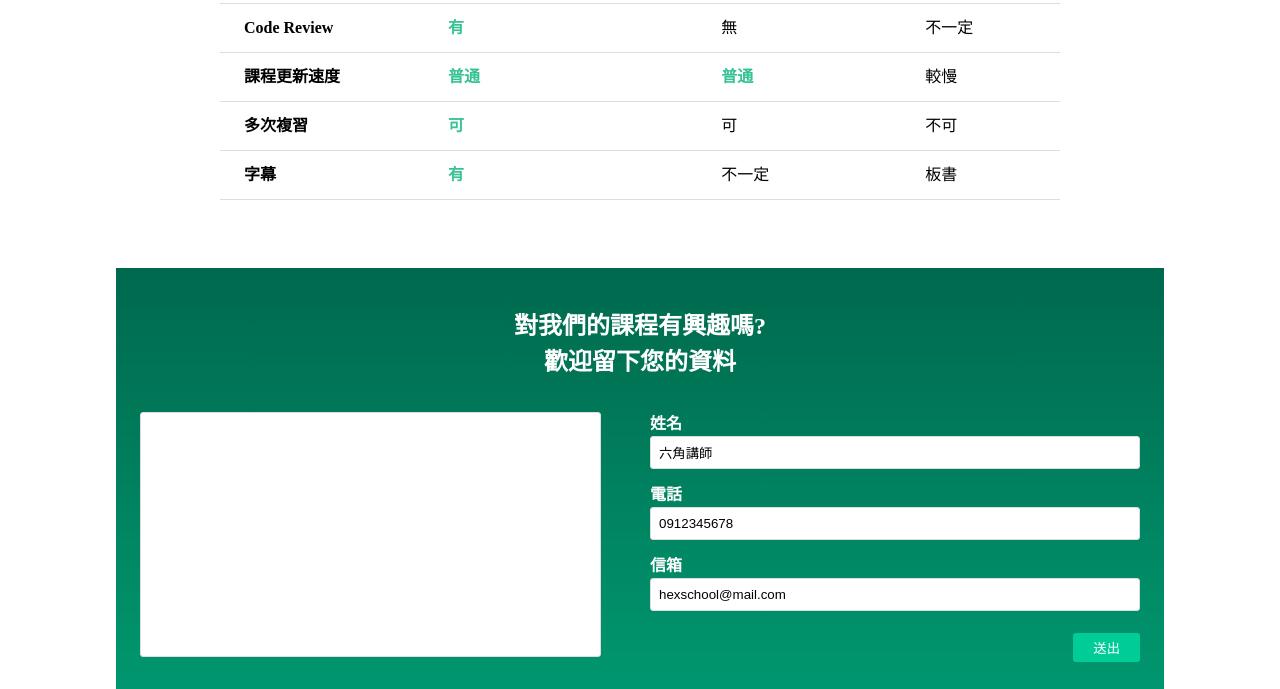
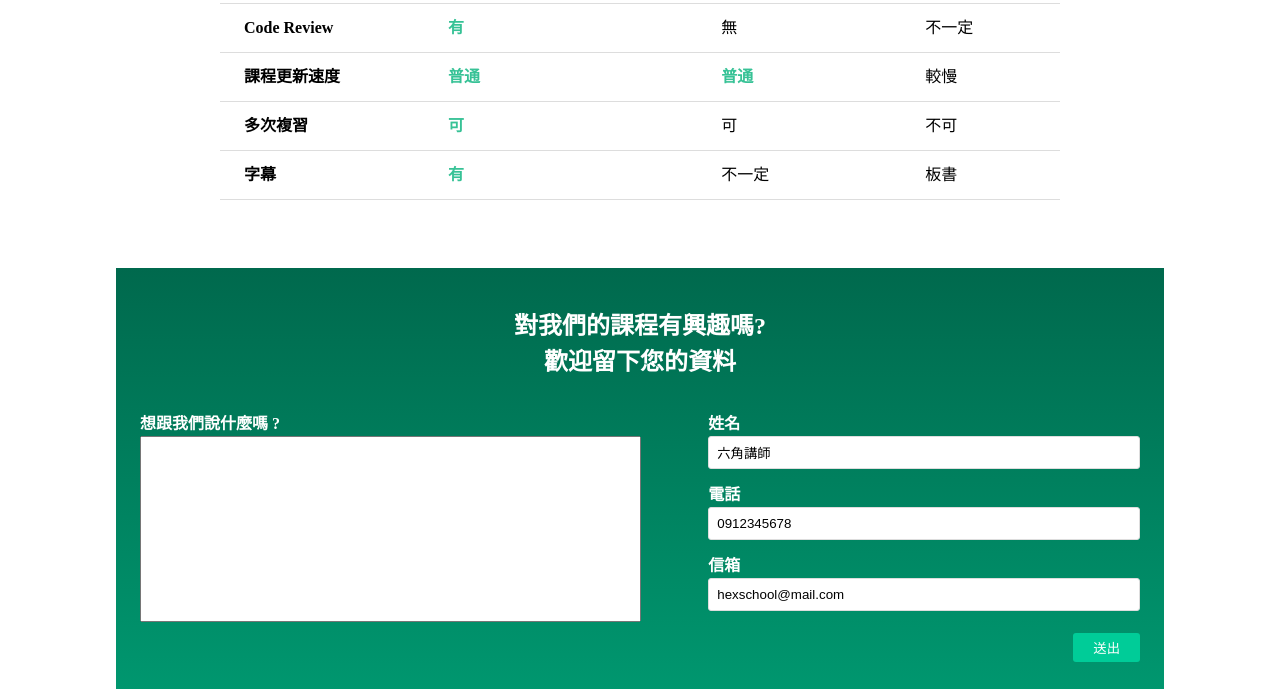
Before and after one commit to Delichaomoon/hexSchool-flex_hw_1, a plain HTML site: page index.html in a window 1280 px wide. Shown: the part 1146-1835 px from the top of the page. Drawn offline with Linux system fonts and the light colour scheme.

Commit message:
照助教建議更改

```diff
--- a/css/style.css
+++ b/css/style.css
@@ -108,7 +108,7 @@ menu ul {
 menu li {
 	text-align: center;
 }
-menu a:hover {
+menu ul a:hover {
 	border-bottom: 4px solid #00d99c;
 	padding-bottom: 8px;
 }
@@ -216,6 +216,8 @@ th,td {
 	display: flex;
 	justify-content: space-between;
 	margin-top: 32px;
+	color: #fff;
+	font-weight: bold;
 }
 label,input{
 	display: block;
--- a/index.html
+++ b/index.html
@@ -20,7 +20,9 @@
 				</li>
 			</ul>
 			<menu>
-				<img src="./images/logo.png" alt="logo">
+				<a href="index.html">
+					<img src="./images/logo.png" alt="logo">
+				</a>
 				<ul>
 					<li><a href="#">首頁</a></li>
 					<li><a href="#">產品介紹</a></li>
@@ -112,16 +114,18 @@
 			<p>對我們的課程有興趣嗎?</p>
 			<p>歡迎留下您的資料</p>
 			<div class="container data-img">
-				<div class="bg-white"></div>
+				<label for="msn">想跟我們說什麼嗎 ?
+					<textarea name="msn" id="msn" cols="60" rows="12" style="resize:none"></textarea>
+				</label>
 				<form action="" class="data-form">
 					<label for="name">姓名
-						<input type="text" value="六角講師">
+						<input type="text" value="六角講師" id="name">
 					</label>
 					<label for="tel">電話
-						<input type="tel" value="0912345678">
+						<input type="tel" value="0912345678" id="tel">
 					</label>
 					<label for="mail">信箱
-						<input type="mail" value="hexschool@mail.com">
+						<input type="mail" value="hexschool@mail.com" id="mail">
 					</label>
 					<button class="btn" type="buuton">送出</button>
 				</form>
```
